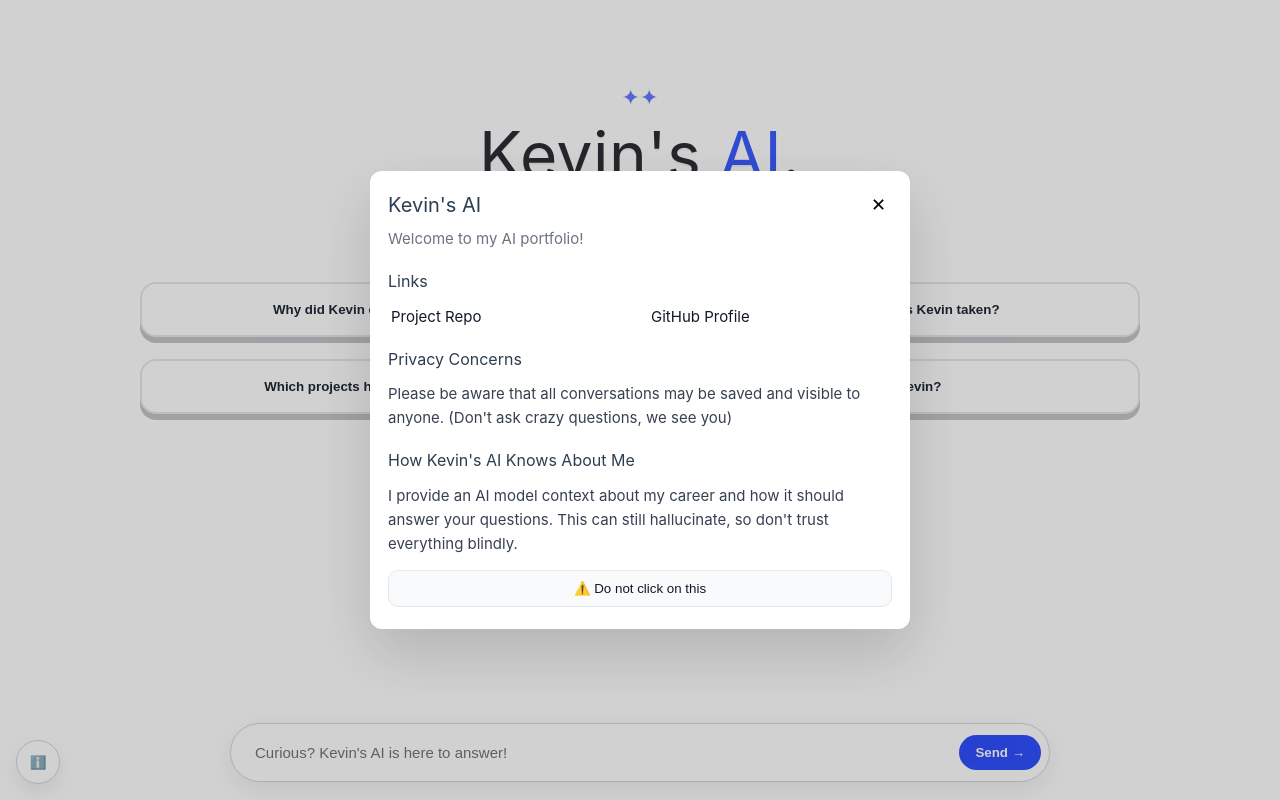
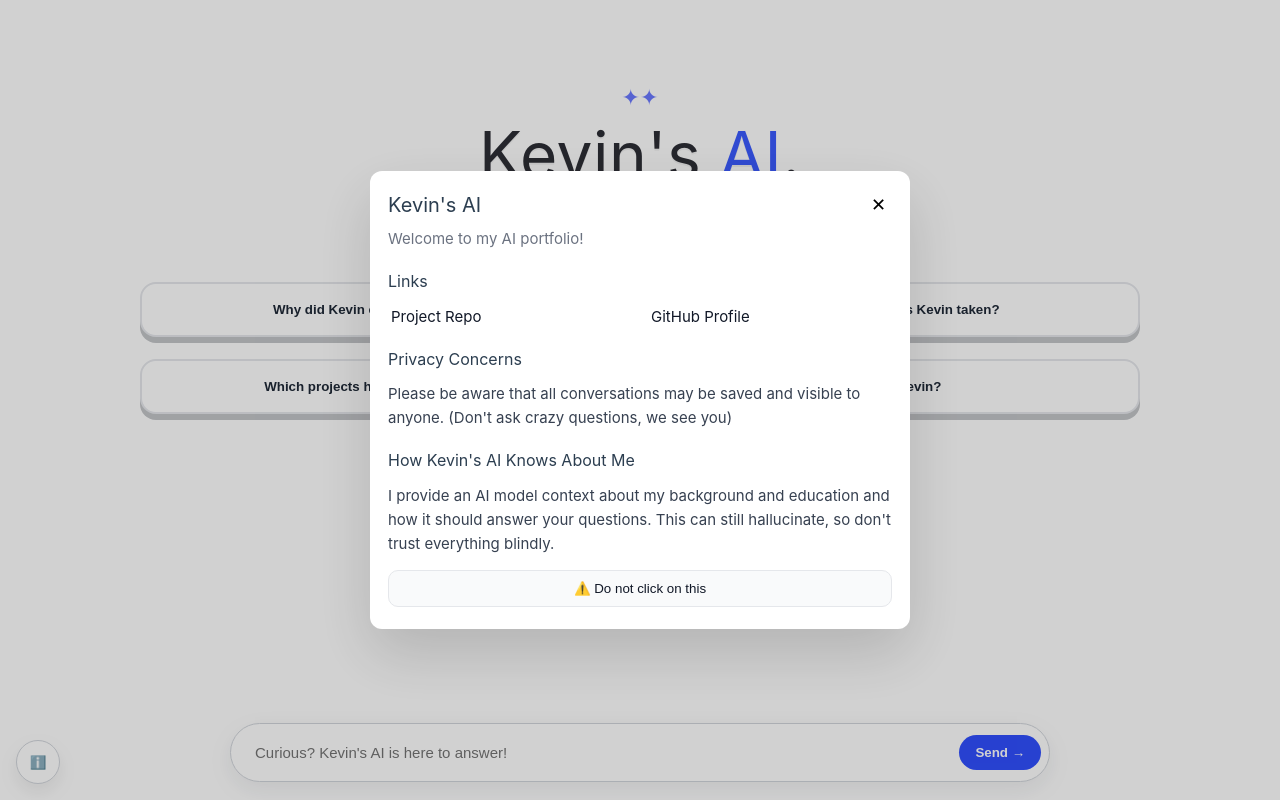
Before and after one commit to kdm-kev-NTNU/AboutMe, a Vue app in the folder frontend/homepage/: page / in a window 1280 px wide. Both pictures are taken after a click on the button "ℹ️". Built offline with nearby package versions, Linux system fonts and the light colour scheme.

Commit message:
infosheet update

```diff
--- a/frontend/homepage/src/components/InfoSheet.vue
+++ b/frontend/homepage/src/components/InfoSheet.vue
@@ -32,7 +32,7 @@ function toggle() {
       <p class="text">Please be aware that all conversations may be saved and visible to anyone. (Don't ask crazy questions, we see you)</p>
 
       <h3 class="section">How Kevin's AI Knows About Me</h3>
-      <p class="text">I provide an AI model context about my career and how it should answer your questions. This can still hallucinate, so don't trust everything blindly.</p>
+      <p class="text">I provide an AI model context about my background  and education and how it should answer your questions. This can still hallucinate, so don't trust everything blindly.</p>
 
       <!-- Mode controls removed per request -->
 
```
